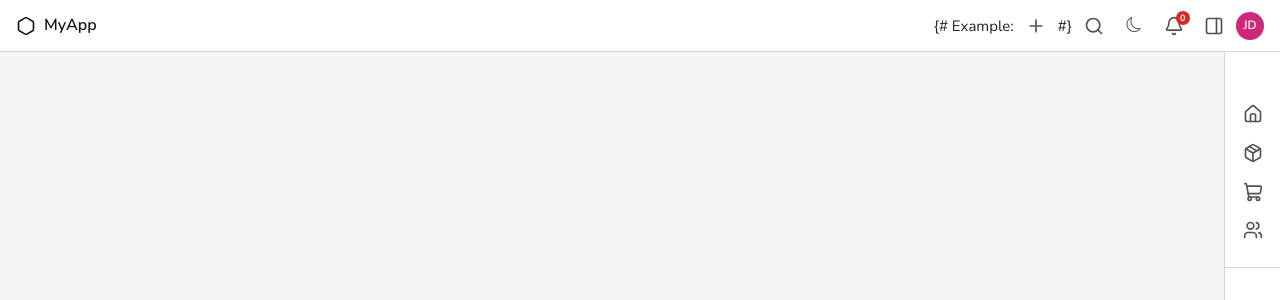
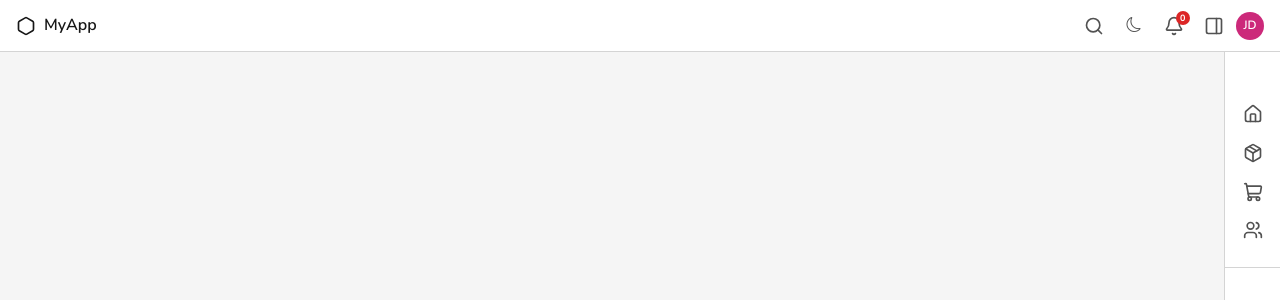
Before and after one commit to farzebbayone/purpl-django-theme, a Django app: template theme/templates/theme/sample_base.html in a window 1280 px wide. Shown: the top 300 px of the page. Run offline with Django 5.2, Linux system fonts and the light colour scheme; the template is opened without the code that fills it, so the values that code supplies are empty; some libraries are stand-ins or nearby versions.

Commit message:
Fix multi-line Django comment rendering as text in sample_base.html
Django's {# #} comment syntax is single-line only, so the multi-line
"Example:" block in the topbar_actions block was never a comment -- the
literal {# Example: and #} markers rendered as visible text in the
topbar, along with a stray working button. Since sample_base.html is the
file every consuming project is told to copy as its base template, every
new project started with that garbage in its header.

Replaced with {% comment %}/{% endcomment %}. Verified in a real
consuming project: block now renders empty.

Co-Authored-By: Claude Opus 5 <noreply@anthropic.com>
Claude-Session: https://claude.ai/code/session_01TqmZ5MWgYpqi8tVVUaQkUN

```diff
--- a/theme/templates/theme/sample_base.html
+++ b/theme/templates/theme/sample_base.html
@@ -43,11 +43,12 @@
 {# -- Custom topbar actions (appears before search/theme toggle) ----- #}
 {# Use this for app-specific buttons like "New Order", env badge, etc. #}
 {% block topbar_actions %}
-{# Example:
+{% comment %}
+  Example:
   <button class="topbar__btn" title="New order">
     <i data-lucide="plus" class="icon-sm"></i>
   </button>
-#}
+{% endcomment %}
 {% endblock %}
 
 {# -- Notifications -------------------------------------------------- #}
```
